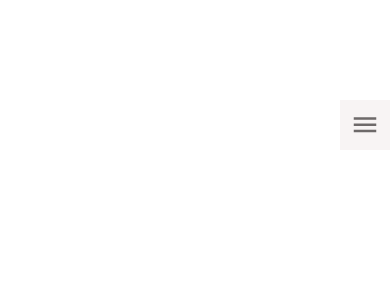
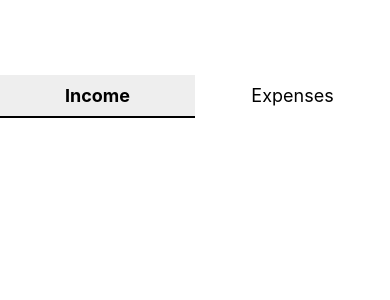
Before and after one commit to PasanMadhuranga/Budget-Pal, a React Native app in the folder budget-pal-frontend/: screen / in a window 390 px wide. Shown: the top 300 px of the page. Built offline with nearby package versions, Linux system fonts and the light colour scheme.

Commit message:
Divider Component created

```diff
--- a/budget-pal-frontend/App.js
+++ b/budget-pal-frontend/App.js
@@ -4,11 +4,12 @@ import WelcomeScreen from './app/screens/WelcomeScreen';
 import SigninScreen from './app/screens/SigninScreen';
 import SignupScreen from './app/screens/SignupScreen';
 import PopupMenu from './app/components/PopupMenu';
+import DividerComponent from './app/components/Divider';
 
 export default function App() {
   return (
     <View >
-      <PopupMenu />
+      <DividerComponent />
 
     </View>
   );
--- /dev/null
+++ b/budget-pal-frontend/app/components/Divider.js
@@ -0,0 +1,47 @@
+import React, { useState } from 'react';
+import { View, Text, TouchableOpacity, FlatList, StyleSheet } from 'react-native';
+
+const DividerComponent = () => {
+    const [selectedTab, setSelectedTab] = useState('Income'); // Initial selection
+
+    return (
+        <View style={styles.divider}>
+            {/* Tabs */}
+            <View style={{ flexDirection: 'row', justifyContent: 'space-around', paddingVertical: 10 }}>
+                <TouchableOpacity
+                    onPress={() => setSelectedTab('Income')}
+                    style={[styles.tabButton, selectedTab === 'Income' && styles.selectedTab]}
+                >
+                    <Text style={{ fontSize: 18, fontWeight: selectedTab === 'Income' ? 'bold' : 'normal' }}>Income</Text>
+                </TouchableOpacity>
+                <TouchableOpacity
+                    onPress={() => setSelectedTab('Expenses')}
+                    style={[styles.tabButton, selectedTab === 'Expenses' && styles.selectedTab]}
+                >
+                    <Text style={{ fontSize: 18, fontWeight: selectedTab === 'Expenses' ? 'bold' : 'normal' }}>Expenses</Text>
+                </TouchableOpacity>
+            </View>
+
+            {/* Render Items */}
+            {/* Add your FlatList or other content here */}
+        </View>
+    );
+};
+
+const styles = StyleSheet.create({
+    divider: {
+        top: 65,
+
+    },
+    tabButton: {
+        flex: 1,
+        alignItems: 'center',
+        paddingVertical: 10,
+    },
+    selectedTab: {
+        backgroundColor: '#eee',  // Adjust background color for selected tab
+        borderBottomWidth: 2,
+    },
+});
+
+export default DividerComponent;
--- a/budget-pal-frontend/app/components/PopupMenu.js
+++ b/budget-pal-frontend/app/components/PopupMenu.js
@@ -1,29 +1,17 @@
 import React, { useState } from 'react';
 import { View, StyleSheet, TouchableOpacity, Text } from 'react-native';
 import { MaterialCommunityIcons } from '@expo/vector-icons';
-import colors from '../config/colors'; // Assuming you have a colors file for consistency
+import colors from '../config/colors';
 
-const PopupMenu = () => {
-    const [isVisible, setIsVisible] = useState(false);
-
+const PopupMenu = ({ isVisible = true, onClose }) => {
     const handleMenuPress = (action) => {
         console.log(action);
-        // Close the popup menu or perform action
-        setIsVisible(false);
-    };
-
-    const toggleMenu = () => {
-        setIsVisible(!isVisible); // Toggle the visibility of the popup menu
+        // Perform action if needed
+        onClose(); // Close the popup menu
     };
 
     return (
-        <View style={styles.container}>
-            <TouchableOpacity onPress={toggleMenu} style={styles.menuIcon}>
-                <MaterialCommunityIcons name="menu" size={30} color={colors.medium} />
-            </TouchableOpacity>
-
-            {isVisible && (
-                <View style={styles.popupContainer}>
+        <View style={[styles.popupContainer, { display: isVisible ? 'flex' : 'none' }]}>
             {/* First Row */}
             <View style={styles.row}>
                 <View>
@@ -56,38 +44,25 @@ const PopupMenu = () => {
                 </View>
             </View>
         </View>
-            )}
-        </View>
     );
 };
 
 const styles = StyleSheet.create({
-    container: {
-        position: 'relative',
-        justifyContent: 'center',
-        alignItems: 'center',
-        marginTop: 100,
-
-    },
-    menuIcon: {
-        position: 'absolute',
-        marginTop: 0,
-        top: 0,
-        right: 0,
-        padding: 10,
-        backgroundColor: colors.light,
-    },
     popupContainer: {
         position: 'absolute',
-        top: 0,
+        top: 150,
         right: 0,
         left: 0,
+
+        paddingBottom: 20,
         flexDirection: 'column',
         justifyContent: 'center',
         alignItems: 'center',
+        backgroundColor: 'rgba(0, 0, 0, 0.1)', // semi-transparent background
+
     },
     row: {
-        marginTop: 15,
+        marginTop: 10,
         flexDirection: 'row',
         justifyContent: 'center',
         alignItems: 'center',
@@ -97,9 +72,8 @@ const styles = StyleSheet.create({
         justifyContent: 'center',
         width: 150, // Adjust width for each menu item
         height: 150, // Adjust height for each menu item
-
         borderRadius: 75,
-        margin: 10,
+        margin: 18,
         padding: 10,
         elevation: 5, // for Android shadow
         shadowColor: colors.dark, // for iOS shadow
```
Lines whose indentation alone changed are shown as unchanged.
